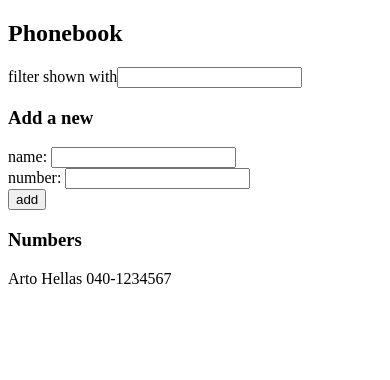
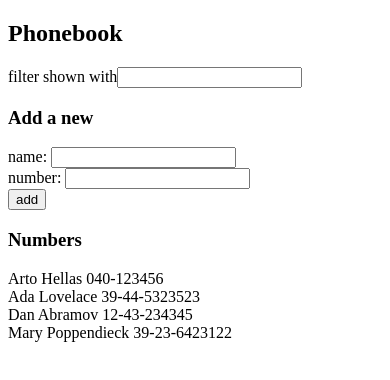
Before and after one commit to ussiuss/fso, a React (Vite) app in the folder part2/phonebook/: page / in a window 390 px wide. Shown: the top 380 px of the page. Built offline with nearby package versions, Linux system fonts and the light colour scheme; data requests are answered from the project's data file.

Commit message:
2.11: The Phonebook Step 6

```diff
--- /dev/null
+++ b/part2/phonebook/db.json
@@ -0,0 +1,24 @@
+{
+  "persons":[
+    {
+      "name": "Arto Hellas",
+      "number": "040-123456",
+      "id": "1"
+    },
+    {
+      "name": "Ada Lovelace",
+      "number": "39-44-5323523",
+      "id": "2"
+    },
+    {
+      "name": "Dan Abramov",
+      "number": "12-43-234345",
+      "id": "3"
+    },
+    {
+      "name": "Mary Poppendieck",
+      "number": "39-23-6423122",
+      "id": "4"
+    }
+  ]
+}
--- a/part2/phonebook/package.json
+++ b/part2/phonebook/package.json
@@ -7,9 +7,11 @@
     "dev": "vite",
     "build": "vite build",
     "lint": "eslint .",
-    "preview": "vite preview"
+    "preview": "vite preview",
+    "server": "json-server -p 3001 db.json"
   },
   "dependencies": {
+    "axios": "^1.12.2",
     "react": "^19.1.1",
     "react-dom": "^19.1.1"
   },
--- a/part2/phonebook/src/App.jsx
+++ b/part2/phonebook/src/App.jsx
@@ -1,4 +1,5 @@
-import { useState } from 'react'
+import { useState, useEffect } from 'react'
+import axios from 'axios'
 import Person from './components/Person'
 
 const Filter = (props) => {
@@ -41,11 +42,19 @@
   )
 }
 
-const App = (props) => {
-  const [persons, setPersons] = useState(props.persons)
+const App = () => {
+  const [persons, setPersons] = useState([])
   const [newName, setNewName] = useState('')
   const [newNumber, setNewNumber] = useState('')
   const [newFilter, setNewFilter] = useState('')
+
+  useEffect(() => {
+    axios
+      .get('http://localhost:3001/persons')
+      .then(response => {
+        setPersons(response.data)
+      })
+  }, [])
 
   const addPerson = (event) => {
     const newNameTrimmed = newName.trim().replace(/ +/g, ' ')
--- a/part2/phonebook/src/main.jsx
+++ b/part2/phonebook/src/main.jsx
@@ -1,8 +1,6 @@
 import ReactDOM from 'react-dom/client'
 import App from './App'
 
-const persons = [{ name: 'Arto Hellas', id: 1, number: '040-1234567'}]
-
 ReactDOM.createRoot(document.getElementById('root')).render(
-  <App persons={persons} />
+  <App />
 )
```
Also changed, not shown: 1 other file (tests, documents, lock files or other folders).
